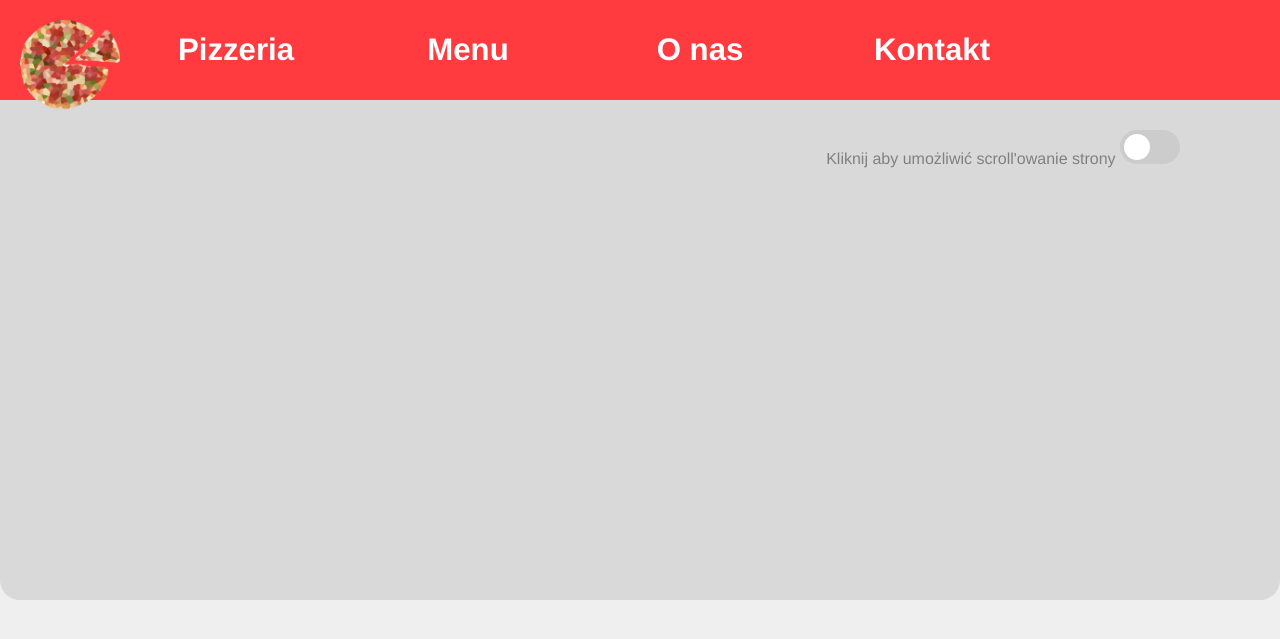
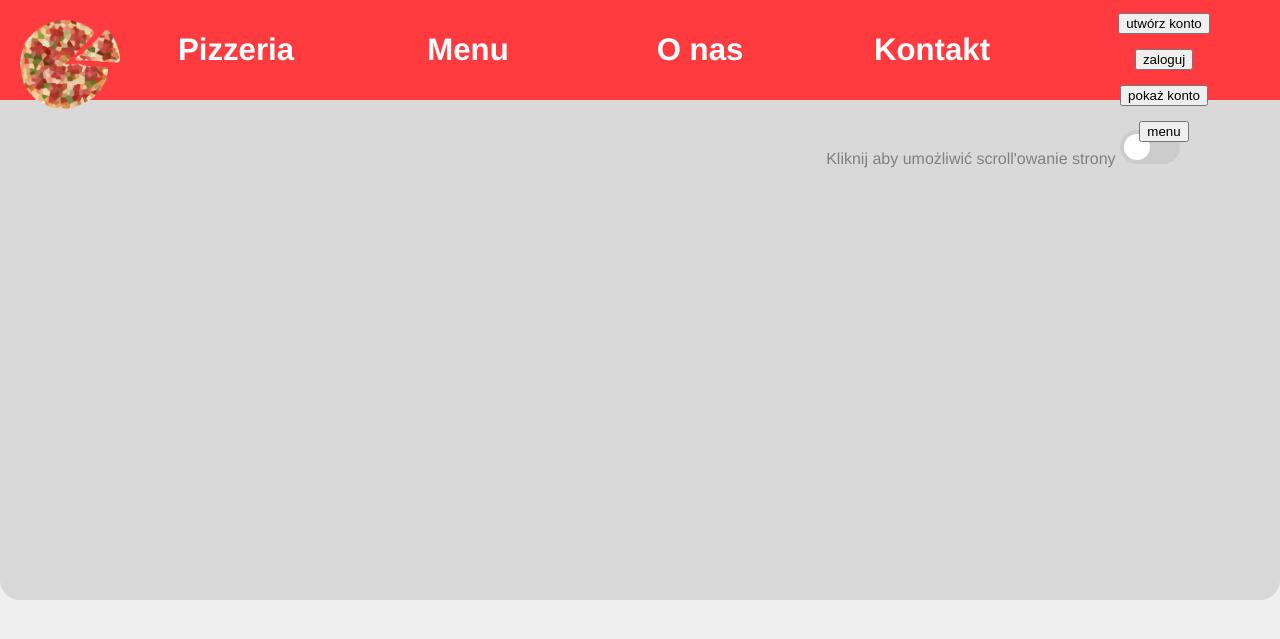
Before and after one commit to pparuzel/Pizzeria-Projekt, a Flask app: page / in a window 1280 px wide. Shown: the top 639 px of the page. Run offline with Flask 2, Linux system fonts and the light colour scheme.

Commit message:
Dodać endpointy dla gościa.

```diff
--- a/html/templates/index.html
+++ b/html/templates/index.html
@@ -13,6 +13,21 @@
           <div class="menu-block"><a href="">Menu</a></div>
           <div class="menu-block"><a href="">O nas</a></div>
           <div class="menu-block"><a href="">Kontakt</a></div>
+          <div class="menu-block">
+            <form action="http://localhost:5000/register" method="post">
+              <button>utwórz konto</button>
+            </form>
+            <form action="http://localhost:5000/login" method="post">
+              <button>zaloguj</button>
+            </form>
+            <form action="http://localhost:5000/profile">
+              <button>pokaż konto</button>
+            </form>
+            <form action="http://localhost:5000/menu">
+              <button>menu</button>
+            </form>
+          </div>
+          </div>
         </div>
       </div>
       <div id="context">
--- a/python/flask/routes.py
+++ b/python/flask/routes.py
@@ -1,7 +1,43 @@
-from flask import redirect, render_template, url_for
+from flask import redirect, render_template, url_for, request
 
 from python.flask.app import app
 
-@app.route('/')
+
+@app.route('/', methods=['GET'])
 def index():
-    return render_template('index.html')
+    if request.method == 'GET':
+        print('† index')
+        return render_template('index.html')
+
+
+@app.route('/profile', methods=['GET'])
+def user_profile():
+    if request.method == 'GET':
+        return render_template('profile.html')
+
+
+@app.route('/menu', methods=['GET'])
+def show_menu():
+    if request.method == 'GET':
+        return render_template('menu.html')
+
+
+@app.route('/login', methods=['POST'])
+def login():
+    if request.method == 'POST':
+        print('login')
+        return redirect(url_for('index'))
+
+
+@app.route('/register', methods=['POST'])
+def register():
+    if request.method == 'POST':
+        print('register')
+        return redirect(url_for('index'))
+
+
+@app.route('/update_user', methods=['POST'])
+def update_user():
+    if request.method == 'POST':
+        print('user update')
+        return redirect(url_for('user_profile'))
```
